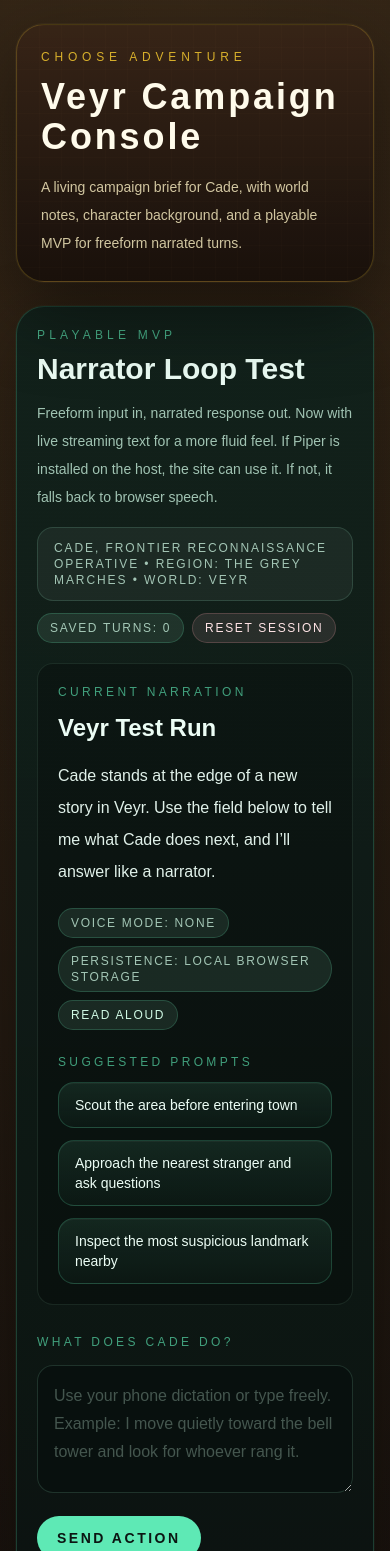
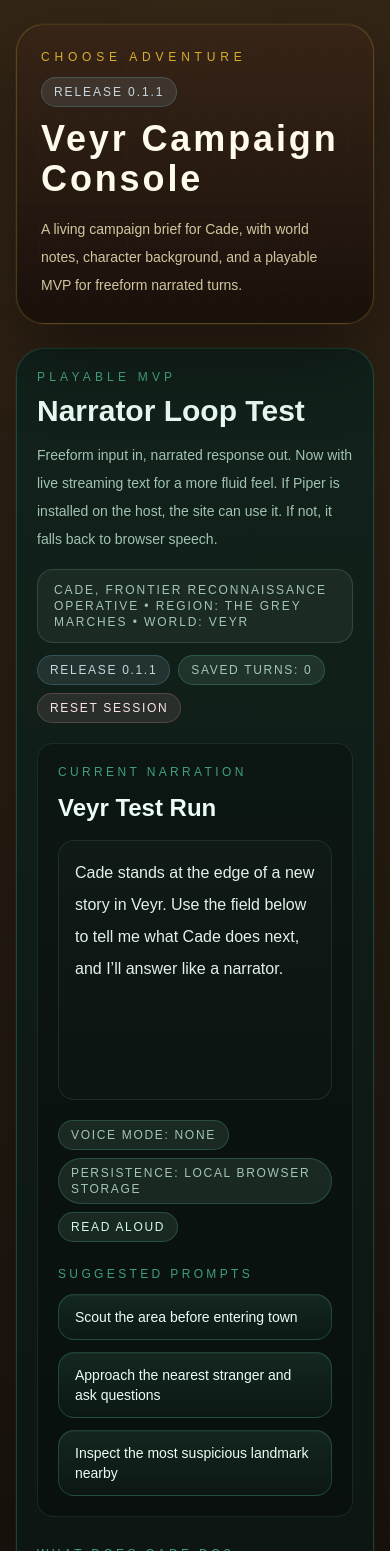
Before and after one commit to dskaiser82/choose-adv, a Next.js app: page / in a window 390 px wide. Shown: the top 1551 px of the page. Built offline with nearby package versions, Linux system fonts and the light colour scheme.

Commit message:
Polish mobile streaming UX and add release badge

```diff
--- a/package.json
+++ b/package.json
@@ -1,6 +1,6 @@
 {
   "name": "choose-adventure",
-  "version": "0.1.0",
+  "version": "0.1.1",
   "private": true,
   "scripts": {
     "dev": "next dev",
--- a/src/app/game-client.tsx
+++ b/src/app/game-client.tsx
@@ -29,6 +29,7 @@ type GameClientProps = {
   playerRegion?: string;
   playerRole?: string;
   summaryText: string;
+  releaseVersion: string;
 };
 
 type StreamingMeta = {
@@ -60,6 +61,7 @@ export default function GameClient({
   playerRegion,
   playerRole,
   summaryText,
+  releaseVersion,
 }: GameClientProps) {
   const initialTurn = useMemo(() => buildInitialTurn(worldName, playerName), [worldName, playerName]);
   const [action, setAction] = useState("");
@@ -72,6 +74,7 @@ export default function GameClient({
   const [streamedNarration, setStreamedNarration] = useState("");
   const [streamedMeta, setStreamedMeta] = useState<StreamingMeta | null>(null);
   const audioRef = useRef<HTMLAudioElement | null>(null);
+  const narrationBoxRef = useRef<HTMLDivElement | null>(null);
 
   const context = useMemo(() => {
     return [
@@ -113,6 +116,11 @@ export default function GameClient({
     };
     window.localStorage.setItem(STORAGE_KEY, JSON.stringify(payload));
   }, [action, turn, history, hydrated]);
+
+  useEffect(() => {
+    if (!streaming || !narrationBoxRef.current) return;
+    narrationBoxRef.current.scrollTo({ top: narrationBoxRef.current.scrollHeight, behavior: "smooth" });
+  }, [streamedNarration, streaming]);
 
   async function speakWithBrowser(text: string) {
     if (typeof window === "undefined" || !("speechSynthesis" in window)) return false;
@@ -243,6 +251,9 @@ export default function GameClient({
             {context}
           </div>
           <div className="flex flex-wrap gap-2">
+            <span className="rounded-full border border-sky-300/20 bg-sky-200/10 px-3 py-1.5 text-xs uppercase tracking-[0.14em] text-sky-100/85">
+              Release {releaseVersion}
+            </span>
             <span className="rounded-full border border-emerald-300/20 bg-emerald-200/10 px-3 py-1.5 text-xs uppercase tracking-[0.14em] text-emerald-100/75">
               Saved turns: {history.length}
             </span>
@@ -258,9 +269,27 @@ export default function GameClient({
       </div>
 
       <div className="mt-5 rounded-2xl border border-emerald-200/10 bg-black/25 p-5">
-        <p className="text-xs uppercase tracking-[0.28em] text-emerald-300/65">Current narration</p>
-        <h3 className="mt-3 text-2xl font-semibold text-emerald-50">{activeTitle}</h3>
-        <p className="mt-4 whitespace-pre-wrap text-base leading-8 text-emerald-50/95">{activeNarration}</p>
+        <div className="flex items-start justify-between gap-3">
+          <div>
+            <p className="text-xs uppercase tracking-[0.28em] text-emerald-300/65">Current narration</p>
+            <h3 className="mt-3 text-2xl font-semibold text-emerald-50">{activeTitle}</h3>
+          </div>
+          {streaming ? (
+            <div className="mt-1 flex items-center gap-2 rounded-full border border-emerald-300/20 bg-emerald-300/10 px-3 py-1 text-[11px] uppercase tracking-[0.18em] text-emerald-50">
+              <span className="inline-block h-2 w-2 animate-pulse rounded-full bg-emerald-300" />
+              Live
+            </div>
+          ) : null}
+        </div>
+
+        <div
+          ref={narrationBoxRef}
+          className="mt-4 min-h-[260px] max-h-[52vh] overflow-y-auto rounded-2xl border border-emerald-200/10 bg-[linear-gradient(180deg,rgba(255,255,255,0.02),rgba(255,255,255,0.01))] p-4 md:min-h-[320px]"
+        >
+          <p className={`whitespace-pre-wrap text-base leading-8 text-emerald-50/95 transition-opacity duration-300 ${streaming ? "opacity-95" : "opacity-100"}`}>
+            {activeNarration}
+          </p>
+        </div>
 
         <div className="mt-5 flex flex-wrap gap-2">
           <span className="rounded-full border border-emerald-300/20 bg-emerald-200/10 px-3 py-1.5 text-xs uppercase tracking-[0.14em] text-emerald-100/75">
@@ -269,11 +298,6 @@ export default function GameClient({
           <span className="rounded-full border border-emerald-300/20 bg-emerald-200/10 px-3 py-1.5 text-xs uppercase tracking-[0.14em] text-emerald-100/75">
             Persistence: local browser storage
           </span>
-          {streaming ? (
-            <span className="rounded-full border border-emerald-300/20 bg-emerald-300/15 px-3 py-1.5 text-xs uppercase tracking-[0.14em] text-emerald-50">
-              Streaming live
-            </span>
-          ) : null}
           <button
             type="button"
             onClick={() => speakWithBrowser(turn.narration)}
--- a/src/app/page.tsx
+++ b/src/app/page.tsx
@@ -58,13 +58,16 @@ function markdownToParagraphs(markdown: string): string[] {
 }
 
 export default async function Home() {
-  const [characters, world, log, summary] = await Promise.all([
+  const [characters, world, log, summary, packageRaw] = await Promise.all([
     readStateFile<CharactersState>("characters.json"),
     readStateFile<WorldState>("world.json"),
     readStateFile<LogState>("log.json"),
     readSummary(),
+    fs.readFile(path.join(process.cwd(), "package.json"), "utf8"),
   ]);
 
+  const pkg = JSON.parse(packageRaw) as { version?: string };
+  const releaseVersion = pkg.version ?? "0.1.0";
   const player = characters.player;
   const summaryBlocks = markdownToParagraphs(summary);
   const events = log.events ?? [];
@@ -75,7 +78,12 @@ export default async function Home() {
         <header className="relative overflow-hidden rounded-[28px] border border-amber-300/20 bg-[linear-gradient(180deg,rgba(55,36,23,0.92),rgba(24,16,11,0.96))] p-6 shadow-[0_0_0_1px_rgba(255,220,160,0.04),0_30px_80px_rgba(0,0,0,0.45)] md:p-8">
           <div className="pointer-events-none absolute inset-0 opacity-20 [background-image:linear-gradient(rgba(255,220,170,0.08)_1px,transparent_1px),linear-gradient(90deg,rgba(255,220,170,0.08)_1px,transparent_1px)] [background-size:22px_22px]" />
           <div className="relative">
-            <p className="text-xs uppercase tracking-[0.4em] text-amber-300/80">Choose Adventure</p>
+            <div className="flex flex-wrap items-center justify-between gap-3">
+              <p className="text-xs uppercase tracking-[0.4em] text-amber-300/80">Choose Adventure</p>
+              <span className="rounded-full border border-sky-300/20 bg-sky-200/10 px-3 py-1.5 text-xs uppercase tracking-[0.16em] text-sky-100/85">
+                Release {releaseVersion}
+              </span>
+            </div>
             <h1 className="mt-3 text-4xl font-semibold tracking-[0.08em] text-amber-50 md:text-5xl">
               {world.world.name} Campaign Console
             </h1>
@@ -92,6 +100,7 @@ export default async function Home() {
           playerRegion={player.origin?.region}
           playerRole={player.background?.role}
           summaryText={summary}
+          releaseVersion={releaseVersion}
         />
 
         <div className="grid gap-6 lg:grid-cols-[1.35fr_0.65fr]">
```
